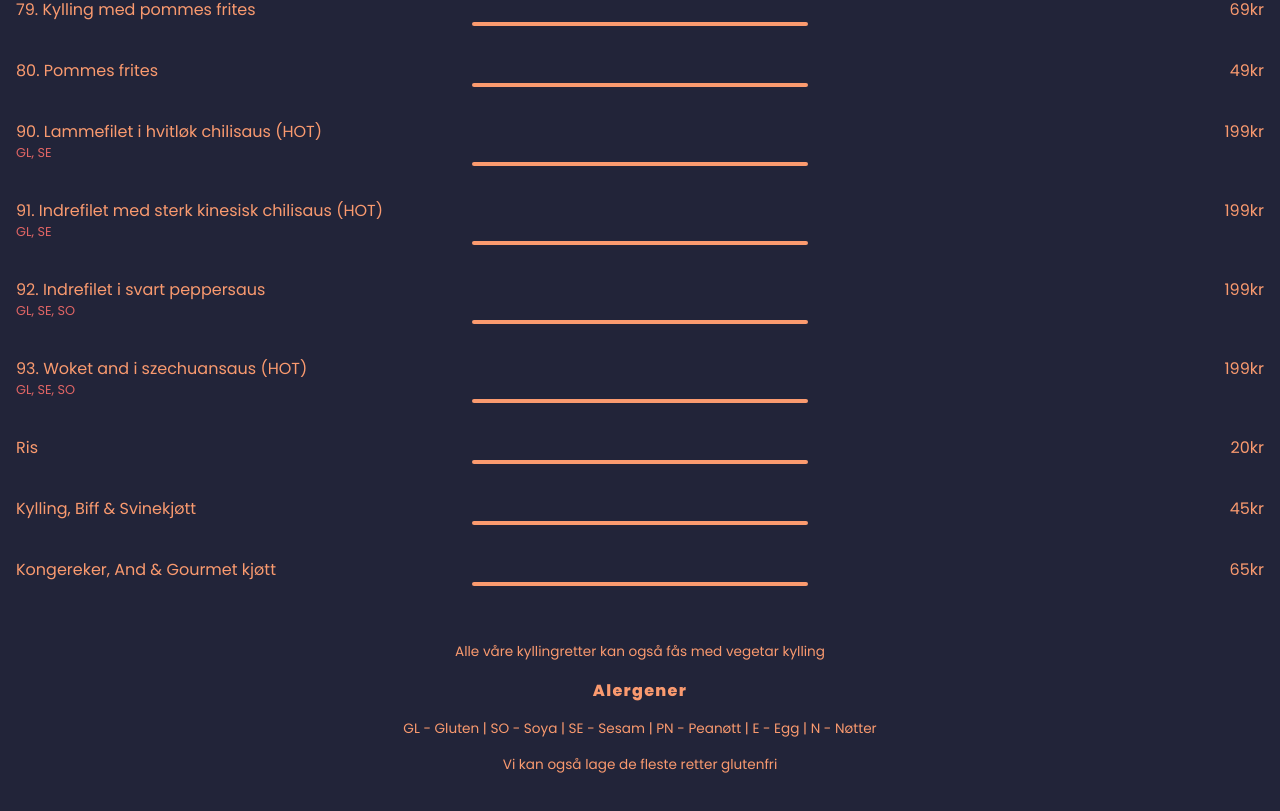
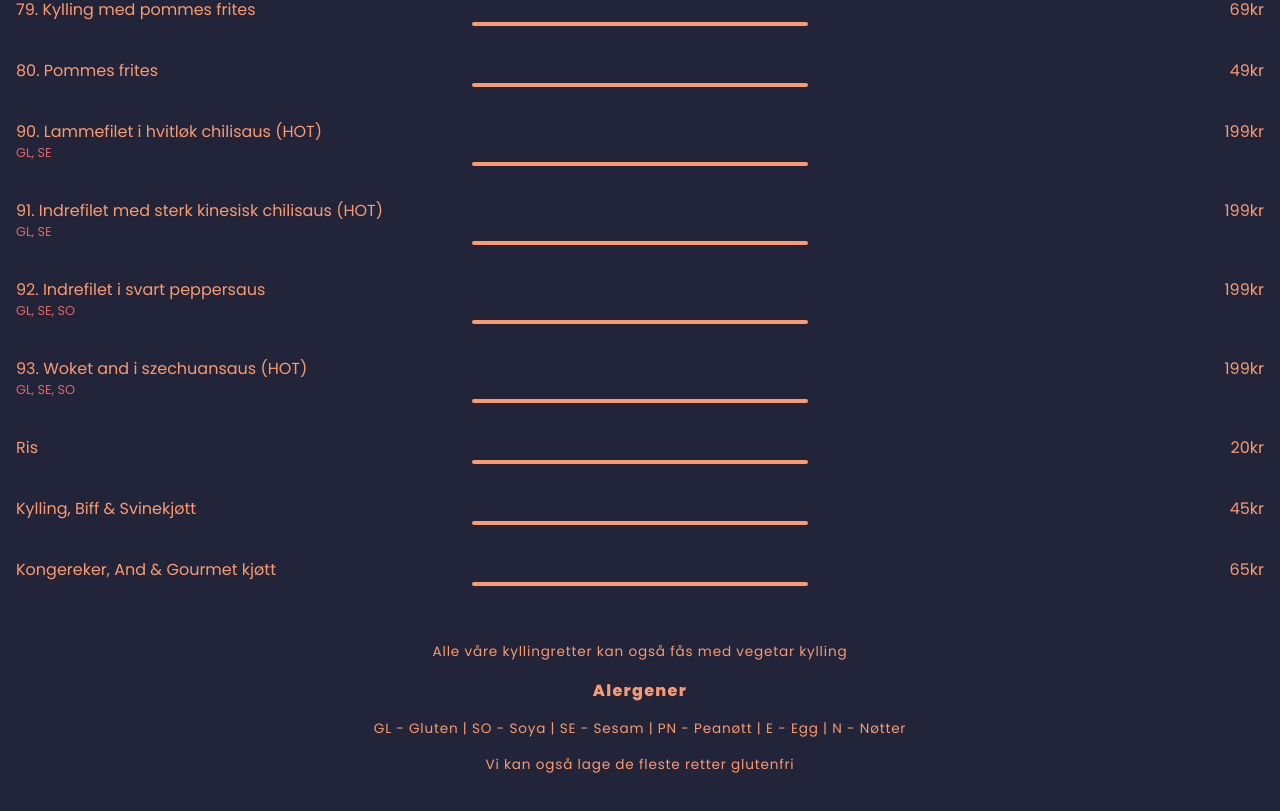
Before and after one commit to ellrub/panda, a React (Create React App) app in the folder panda/: page / in a window 1280 px wide. Shown: the part 3920-4731 px from the top of the page. Built offline with nearby package versions, Linux system fonts and the light colour scheme.

Commit message:
more letter spacing

```diff
--- a/panda/src/container/Menu/Menu.scss
+++ b/panda/src/container/Menu/Menu.scss
@@ -52,6 +52,7 @@ main {
         p {
             font-size: 0.85rem;
             margin-top: 1rem;
+            letter-spacing: 0.05rem;
         }
 
         h3 {
```
